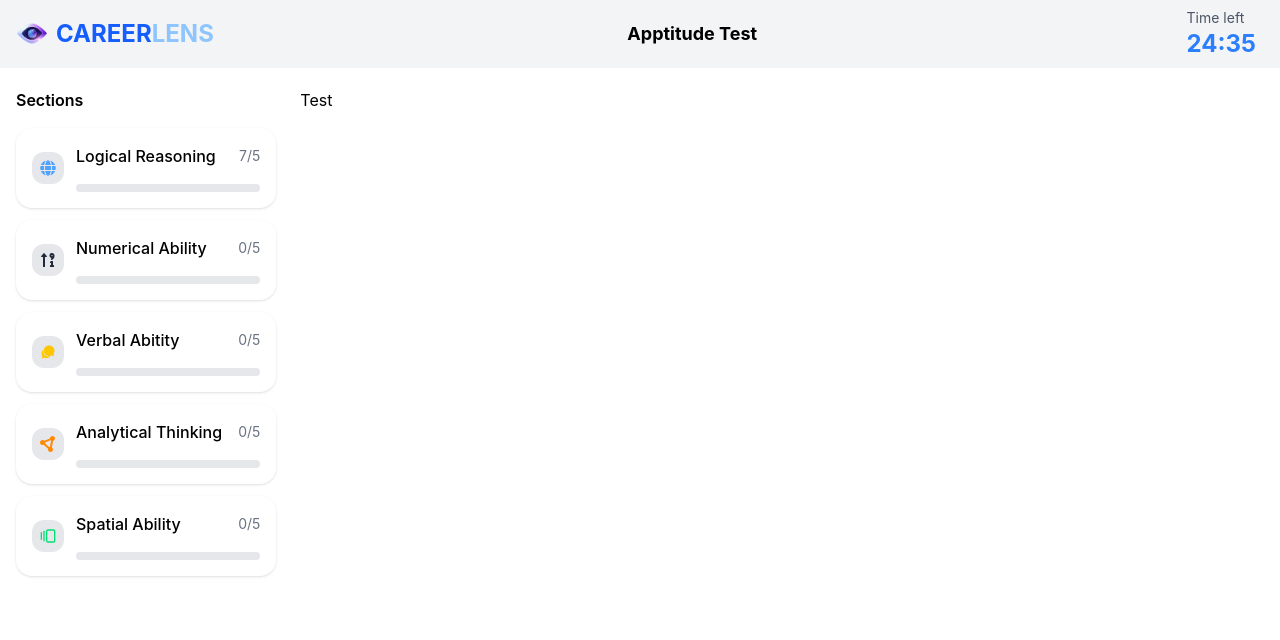
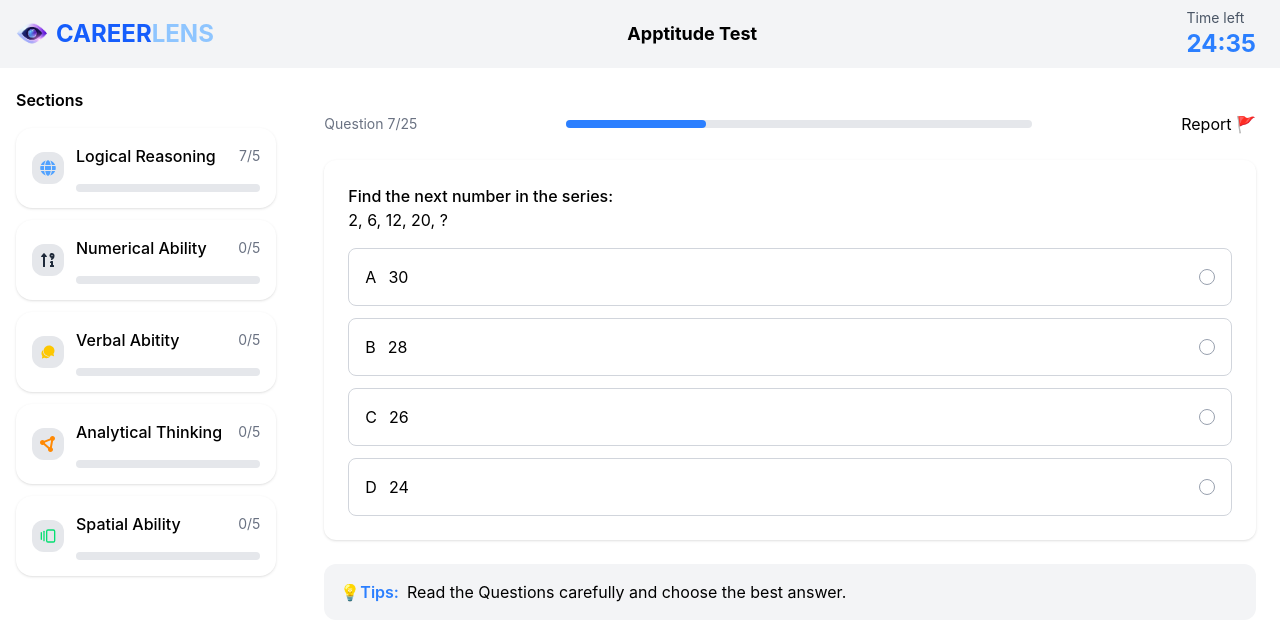
Before and after one commit to Shivamch0/CareerLens-AI, a React app in the folder Frontend/: page /apptitude/apptitudetest in a window 1280 px wide. Shown: the top 640 px of the page. Built offline with nearby package versions, Linux system fonts and the light colour scheme; the HTML template or start-up script is replaced by a standard one.

Commit message:
Apptitude test page completed

```diff
--- /dev/null
+++ b/Frontend/src/components/Card/QuestionCard.jsx
@@ -0,0 +1,24 @@
+import React from "react";
+import Option from "../Other/Option";
+
+const QuestionCard = ({ data, selected, setSelected }) => {
+  return (
+    <div className="bg-white p-6 rounded-xl shadow-sm">
+      <h3 className="font-medium">{data.question}</h3>
+      <h3 className="mb-4">{data.series}</h3>
+
+      <div className="space-y-3">
+        {data.options.map((opt) => (
+          <Option
+            key={opt.id}
+            option={opt}
+            selected={selected}
+            setSelected={setSelected}
+          />
+        ))}
+      </div>
+    </div>
+  );
+};
+
+export default QuestionCard;
--- a/Frontend/src/components/Card/Test.jsx
+++ b/Frontend/src/components/Card/Test.jsx
@@ -1,9 +1,53 @@
-import React from 'react'
+import { useState } from "react";
+import QuestionCard from "./QuestionCard";
 
 const Test = () => {
+  const [currentQ, setCurrentQ] = useState(7);
+  const [selected, setSelected] = useState(null);
+
+  const questionData = {
+    question: "Find the next number in the series:",
+    series: "2, 6, 12, 20, ?",
+    options: [
+      { id: "A", text: "30" },
+      { id: "B", text: "28" },
+      { id: "C", text: "26" },
+      { id: "D", text: "24" },
+    ],
+  };
+
+  const tips = {
+    text : " Read the Questions carefully and choose the best answer."
+  }
+
   return (
-    <div>Test</div>
-  )
-}
+    <section className="flex-1 p-6">
+      {/* Header */}
+      <div className="flex justify-between items-center mb-6">
+        <div>
+          <p className="text-sm text-gray-500">Question {currentQ}/25</p>
+        </div>
 
-export default Test
+        <div className="w-1/2 h-2 bg-gray-200 rounded-full">
+          <div className="h-full bg-blue-500 rounded-full w-[30%]" />
+        </div>
+
+        <p className="cursor-pointer">Report 🚩</p>
+      </div>
+
+      {/* Question Card */}
+      <QuestionCard
+        data={questionData}
+        selected={selected}
+        setSelected={setSelected}
+      />
+
+      {/* Tips */}
+      <div className="mt-6 p-4 bg-gray-100 rounded-xl flex  gap-2">
+        <p className="text-blue-500 font-semibold">💡Tips:</p>{tips.text}
+      </div>
+    </section>
+  );
+};
+
+export default Test;
--- /dev/null
+++ b/Frontend/src/components/Other/Option.jsx
@@ -0,0 +1,23 @@
+import React from "react";
+
+const Option = ({ option , selected , setSelected }) => {
+  const isSelected = selected === option.id;
+  return (
+    <div
+      onClick={() => setSelected(option.id)}
+      className={`flex justify-between items-center p-4 border rounded-lg cursor-pointer transition  ${isSelected ? "border-blue-500 bg-blue-50" : "border-gray-300"}`}
+    >
+      <div className="flex gap-3">
+        <span>{option.id}</span>
+        <p>{option.text}</p>
+      </div>
+      <div
+        className={`w-4 h-4 rounded-full border
+        ${isSelected ? "bg-blue-500 border-blue-500" : "border-gray-400"}
+      `}
+      />
+    </div>
+  );
+};
+
+export default Option;
```
